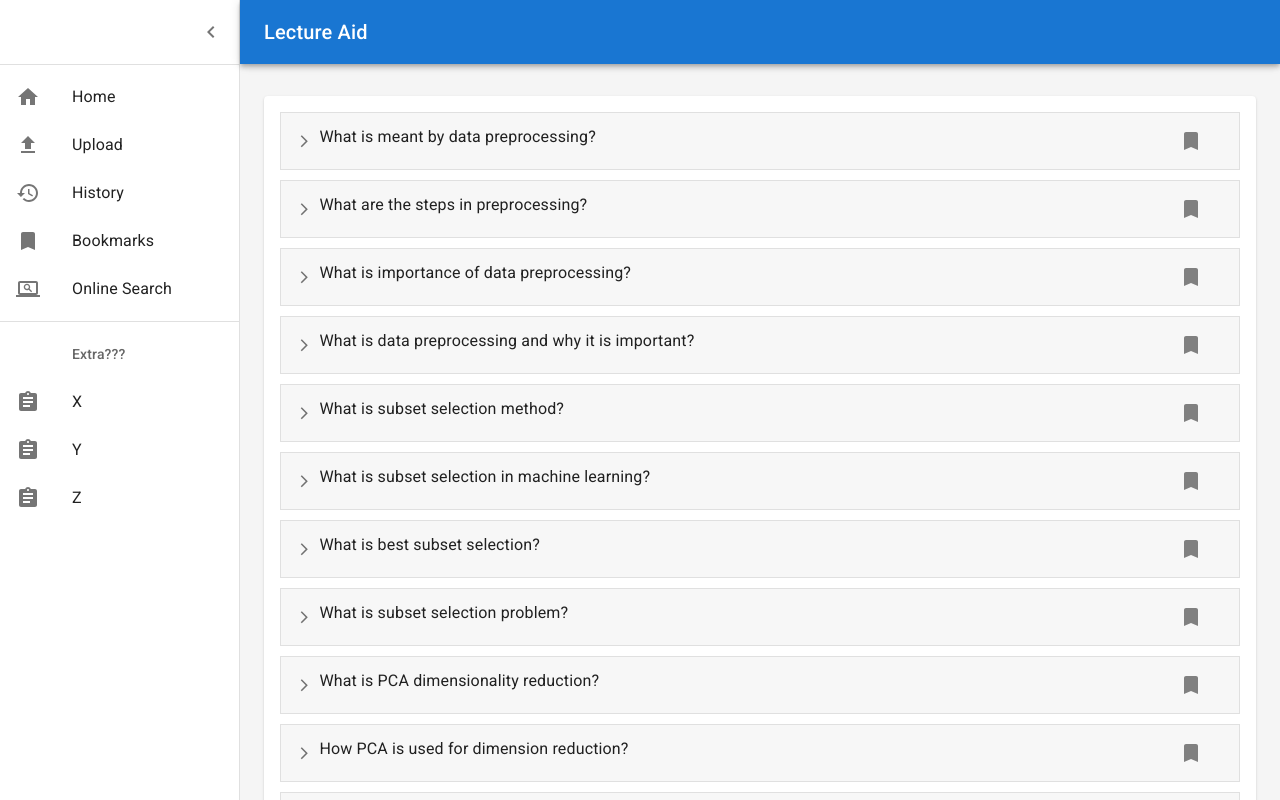
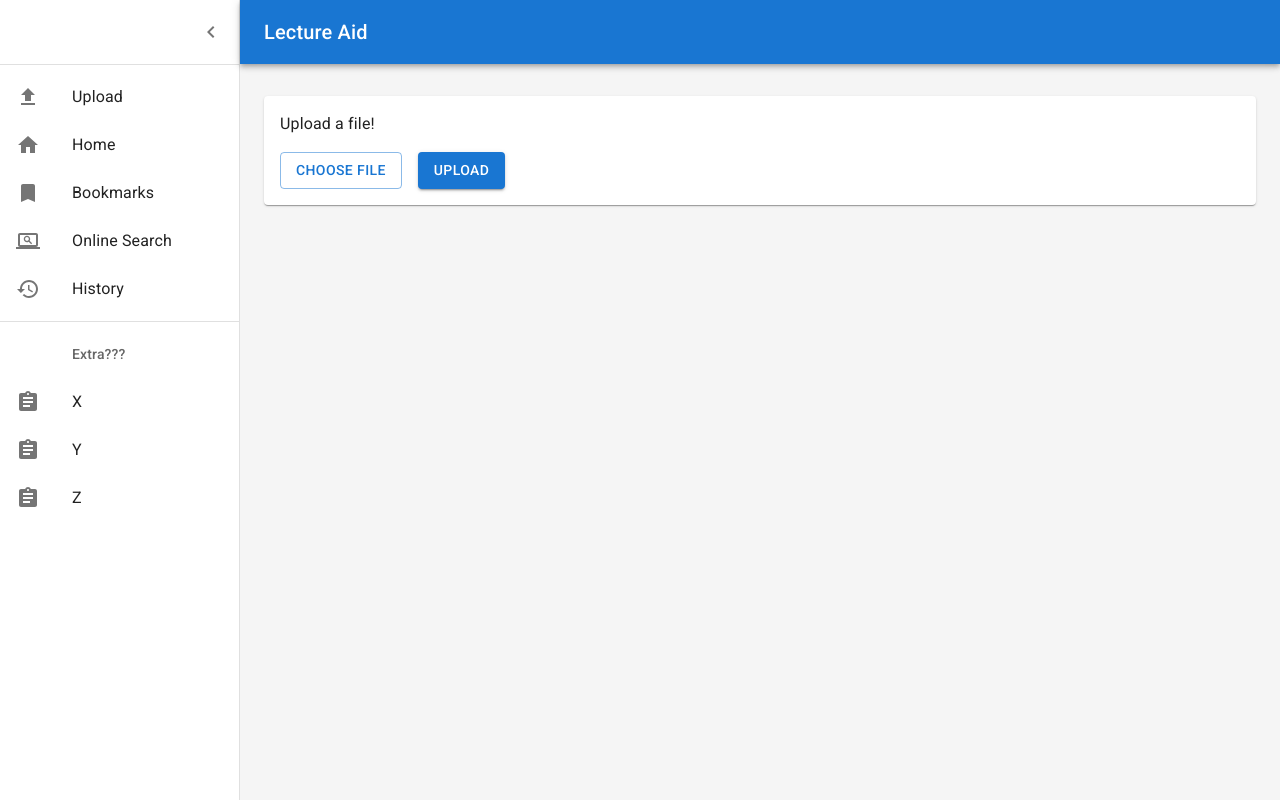
Before and after one commit to vickymhs/CSC510_Project_LectureAid, a React (Create React App) app in the folder client/: page / in a window 1280 px wide. Built offline with nearby package versions, Linux system fonts and the light colour scheme.

Commit message:
Updated navigation to bookmarks

```diff
--- a/client/src/containers/bookmarks.js
+++ b/client/src/containers/bookmarks.js
@@ -45,7 +45,6 @@ export default function BookmarkAccordian() {
             <Link color="rgb(30,144,255)" underline="always" target="_blank" rel="noopener" href={item}>
               {"Link"}
             </Link>{" "}
-            ~
           </AccordionDetails>
         </Accordion>
       ))}
--- a/client/src/containers/home.js
+++ b/client/src/containers/home.js
@@ -20,67 +20,6 @@ import CustomizedAccordions from "./questions";
 import BookmarkAccordian from "./bookmarks.js";
 import {MainListItems, SecondaryListItems} from "./listItems";
 import { UploadFile } from "./upload";
-
-const initialResults = {
-  results: [
-    {
-      answer: "https://www.analyticsvidhya.com/blog/2021/08/data-preprocessing-in-data-mining-a-hands-on-guide/#:~:text=Data%20preprocessing%20is%20the%20process,learning%20or%20data%20mining%20algorithms.",
-      question: "What is meant by data preprocessing?",
-      simple_answer: "Data preprocessing is the process of transforming raw data into an understandable format. It is also an important step in data mining as we cannot work with raw data. The quality of the data should be checked before applying machine learning or data mining algorithms.Aug 10, 2021"
-    },
-    {
-      answer: "https://developer.ibm.com/articles/data-preprocessing-in-detail/#:~:text=To%20ensure%20high%2Dquality%20data,data%20reduction%2C%20and%20data%20transformation.",
-      question: "What are the steps in preprocessing?",
-      simple_answer: "To ensure high-quality data, it's crucial to preprocess it. To make the process easier, data preprocessing is divided into four stages: data cleaning, data integration, data reduction, and data transformation.Jun 14, 2019"
-    },
-    {
-      answer: "https://towardsdatascience.com/data-preprocessing-e2b0bed4c7fb#:~:text=Data%20preprocessing%20is%20an%20important,understandable%20after%20performing%20data%20preprocessing.",
-      question: "What is importance of data preprocessing?",
-      simple_answer: "Data preprocessing is an important task. It is a data mining technique that transforms raw data into a more understandable, useful and efficient format. Data has a better idea. This idea will be clearer and understandable after performing data preprocessing.May 13, 2020"
-    },
-    {
-      answer: "https://www.sciencedirect.com/topics/engineering/data-preprocessing#:~:text=Data%20preprocessing%20is%20an%20important,to%20form%20a%20QSPR%20model.&text=Data%20cleaning%20and%20transformation%20are,used%20to%20create%20a%20model.",
-      question: "What is data preprocessing and why it is important?",
-      simple_answer: "Data preprocessing is an important step to prepare the data to form a QSPR model. ... Data cleaning and transformation are methods used to remove outliers and standardize the data so that they take a form that can be easily used to create a model."
-    },
-    {
-      answer: "https://ncss-wpengine.netdna-ssl.com/wp-content/themes/ncss/pdf/Procedures/NCSS/Subset_Selection_in_Multiple_Regression.pdf",
-      question: "What is subset selection method?",
-      simple_answer: "Subset selection refers to the task of finding a small subset of the available independent variables that does a good job of predicting the dependent variable."
-    },
-    {
-      answer: "https://www.cs.waikato.ac.nz/~ml/publications/1998/Hall-Smith98.pdf",
-      question: "What is subset selection in machine learning?",
-      simple_answer: "Feature subset selection is the process of identifying and removing as much of the irrelevant and redundant information as possible. This reduces the dimensionality of the data and allows learning algorithms to operate faster and more effectively."
-    },
-    {
-      answer: "https://quantifyinghealth.com/best-subset-selection/#:~:text=Best%20subset%20selection%20is%20a,possible%20combinations%20of%20independent%20variables.",
-      question: "What is best subset selection?",
-      simple_answer: "Best subset selection is a method that aims to find the subset of independent variables (Xi) that best predict the outcome (Y) and it does so by considering all possible combinations of independent variables."
-    },
-    {
-      answer: "https://home.agh.edu.pl/~wojnicki/phd/node14.html#:~:text=The%20second%20class%20of%20problems,set%20of%20constraints%20is%20satisfied.&text=For%20simplicity%2C%20it%20is%20assumed,is%20both%20discrete%20and%20finite.",
-      question: "What is subset selection problem?",
-      simple_answer: "The second class of problems (C2) is the Subset Selection. The problem of Admissible Subset Selection (AdSS, for short) concerns finding a subset of a given set so that a given set of constraints is satisfied. ... For simplicity, it is assumed that the set is both discrete and finite."
-    },
-    {
-      answer: "https://machinelearningmastery.com/principal-components-analysis-for-dimensionality-reduction-in-python/#:~:text=for%20Dimensionality%20Reduction-,Dimensionality%20Reduction%20and%20PCA,to%20predict%20the%20target%20variable.",
-      question: "What is PCA dimensionality reduction?",
-      simple_answer: "Dimensionality Reduction and PCA. Dimensionality reduction refers to reducing the number of input variables for a dataset. If your data is represented using rows and columns, such as in a spreadsheet, then the input variables are the columns that are fed as input to a model to predict the target variable.May 8, 2020"
-    },
-    {
-      answer: "https://www.kdnuggets.com/2020/05/dimensionality-reduction-principal-component-analysis.html#:~:text=Principal%20Component%20Analysis(PCA)%20is,of%20orthogonal(perpendicular)%20axes.",
-      question: "How PCA is used for dimension reduction?",
-      simple_answer: "Principal Component Analysis(PCA) is one of the most popular linear dimension reduction algorithms. It is a projection based method that transforms the data by projecting it onto a set of orthogonal(perpendicular) axes."
-    },
-    {
-      answer: "https://blog.paperspace.com/dimension-reduction-with-principal-component-analysis/#:~:text=Principal%20Component%20Analysis(PCA)%20is,a%20set%20of%20orthogonal%20axes.",
-      question: "Is PCA linear dimensionality reduction?",
-      simple_answer: "Principal Component Analysis(PCA) is one of the most popular linear dimension reduction. Sometimes, it is used alone and sometimes as a starting solution for other dimension reduction methods. PCA is a projection based method which transforms the data by projecting it onto a set of orthogonal axes."
-    }
-  ]
-}
-
 
 function Copyright(props) {
   return (
@@ -157,8 +96,8 @@ const mdTheme = createTheme();
  */
 function DashboardContent() {
   const [open, setOpen] = React.useState(true);
-  const [selectedNavItem, setNavItem] = React.useState("Home")
-  const [result, setResult] = React.useState(initialResults)
+  const [selectedNavItem, setNavItem] = React.useState("Upload")
+  const [result, setResult] = React.useState("{[]}")
 
   const toggleDrawer = () => {
     setOpen(!open);
@@ -172,7 +111,7 @@ function DashboardContent() {
 
   const handleResult = (res) => {
     setResult(res);
-    setNavItem("Home");
+    setNavItem("Upload");
   }
 
   function renderPage(navItem) {
@@ -182,10 +121,31 @@ function DashboardContent() {
       );
     }
     else if (navItem === "Home") {
+      if(result == "{[]}"){
+        return (<div><p> Upload a file to see the results </p></div>)
+      }
+      else{
+        return (
+          <CustomizedAccordions
+          results = {result} >
+          </CustomizedAccordions>
+        );
+      }
+    }
+    else if (navItem === "Bookmarks") {
       return (
-        <CustomizedAccordions
-        results = {result} >
-        </CustomizedAccordions>
+        <BookmarkAccordian>
+        </BookmarkAccordian>
+      );
+    }
+    else if (navItem === "History") {
+      return (
+      <div> <Typography> Stay tuned for this feature in the next release! </Typography></div>
+      );
+    }
+    else if (navItem === "Online Search") {
+      return (
+      <div><Typography>Stay tuned for this feature in the next release! </Typography> </div>
       );
     }
   }
--- a/client/src/containers/listItems.js
+++ b/client/src/containers/listItems.js
@@ -19,35 +19,35 @@ import ScreenSearchDesktopIcon from "@mui/icons-material/ScreenSearchDesktop";
 export const MainListItems = (props) => {
   return (
   <div>
+    <ListItem button={true} onClick={() => props.clickHandler("Upload")}>
+      <ListItemIcon>
+        <FileUploadIcon />
+      </ListItemIcon>
+      <ListItemText primary="Upload" />
+    </ListItem >
     <ListItem button={true} onClick={() => props.clickHandler("Home")}>
       <ListItemIcon>
         <HomeIcon />
       </ListItemIcon>
       <ListItemText primary="Home" />
     </ListItem>
-    <ListItem button={true} onClick={() => props.clickHandler("Upload")}>
-      <ListItemIcon>
-        <FileUploadIcon />
-      </ListItemIcon>
-      <ListItemText primary="Upload" />
-    </ListItem>
-    <ListItem button>
-      <ListItemIcon>
-        <HistoryIcon />
-      </ListItemIcon>
-      <ListItemText primary="History" />
-    </ListItem>
-    <ListItem button>
+    <ListItem button={true} onClick={() => props.clickHandler("Bookmarks")}>
       <ListItemIcon>
         <BookmarkIcon />
       </ListItemIcon>
       <ListItemText primary="Bookmarks" />
     </ListItem>
-    <ListItem button>
+    <ListItem button={true} onClick={() => props.clickHandler("Online Search")}>
       <ListItemIcon>
         <ScreenSearchDesktopIcon />
       </ListItemIcon>
       <ListItemText primary="Online Search" />
+    </ListItem>
+    <ListItem button={true} onClick={() => props.clickHandler("History")}>
+      <ListItemIcon>
+        <HistoryIcon />
+      </ListItemIcon>
+      <ListItemText primary="History" />
     </ListItem>
   </div>
 
--- a/client/src/containers/upload.js
+++ b/client/src/containers/upload.js
@@ -3,7 +3,7 @@ import axios from "axios";
 import Button from "@mui/material/Button";
 import Stack from "@mui/material/Stack";
 import LoadingButton from "@mui/lab/LoadingButton";
-
+import Typography from "@mui/material/Typography";
 
 export const UploadFile = (props) => {
 
@@ -63,7 +63,8 @@ export const UploadFile = (props) => {
 
 	return (
 		<div>
-		<h3> Upload a file!</h3>
+		<Typography> Upload a file!</Typography>
+		<p></p>
 		<Stack direction="row" alignItems="center" spacing={2}>
 			<label>
 				<input
```
